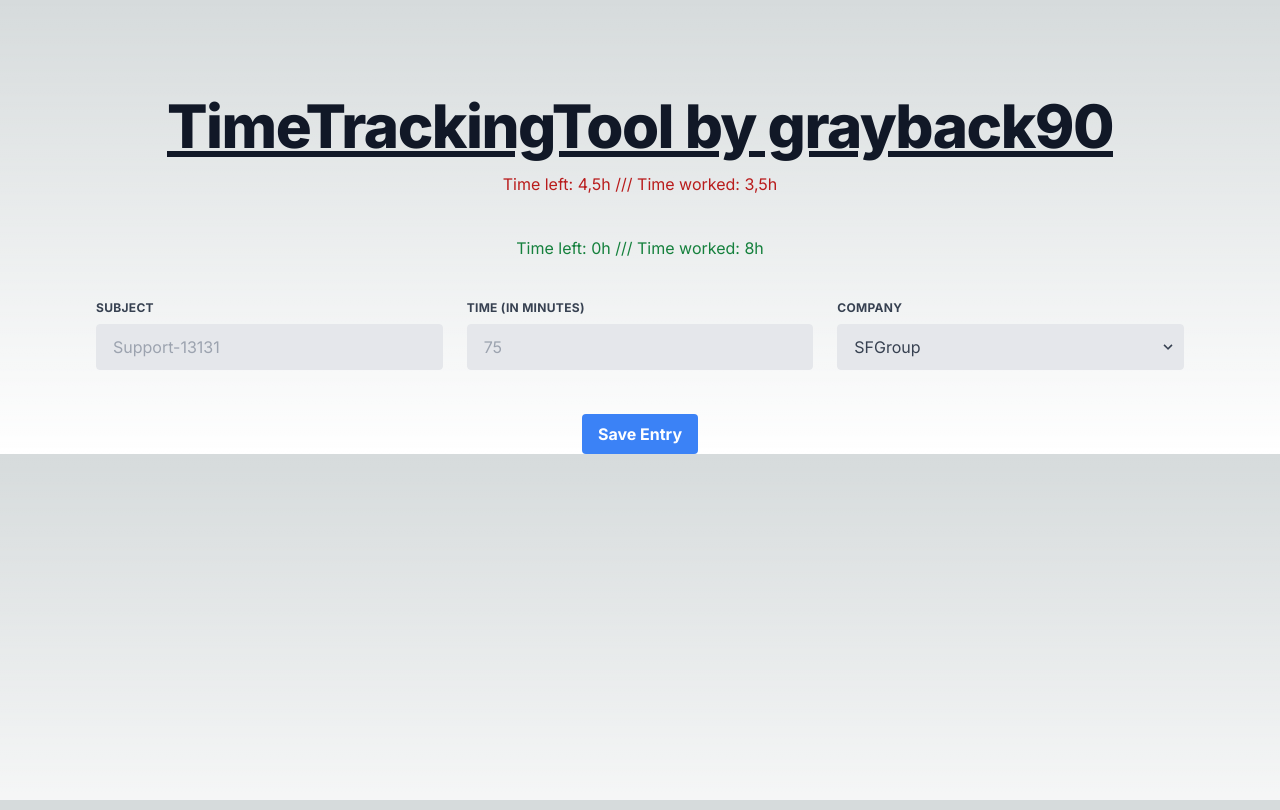
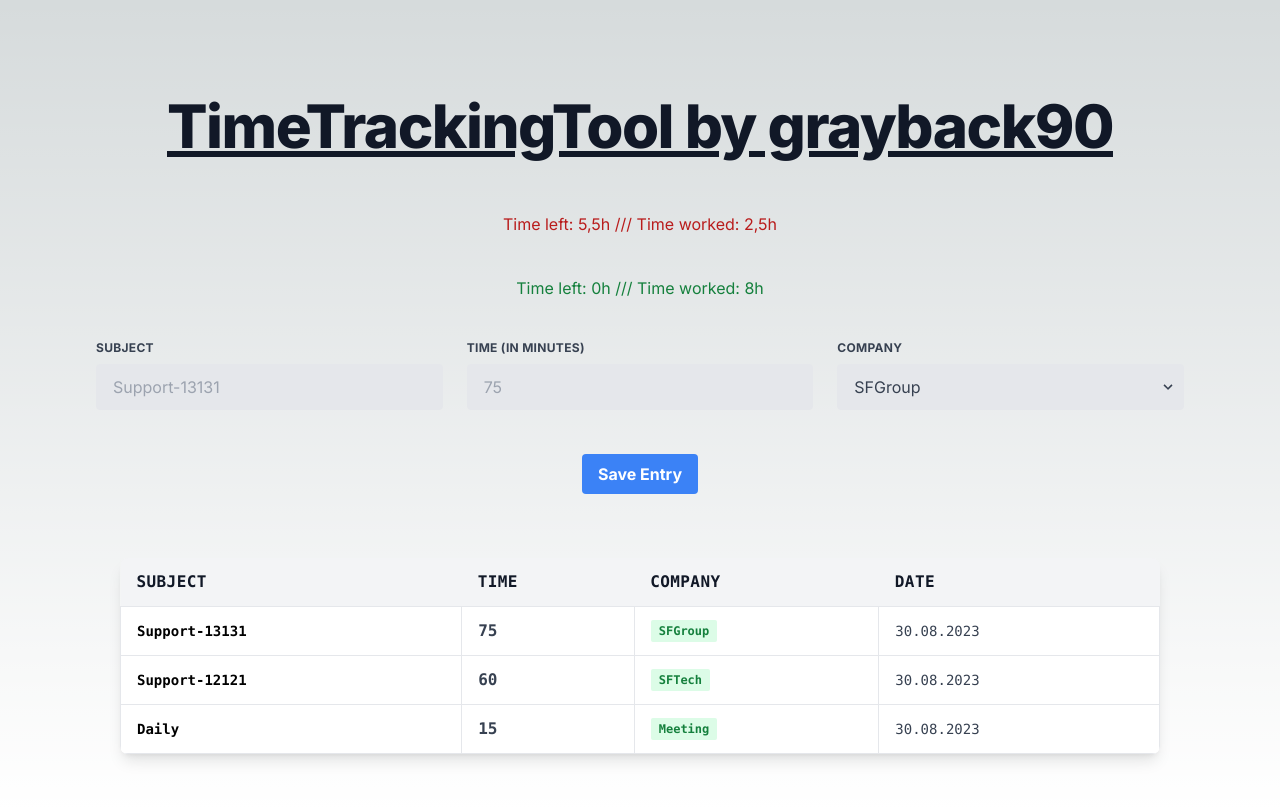
Before and after one commit to grayback90/timetrackingtool, a Next.js app: page / in a window 1280 px wide. Built offline with nearby package versions, Linux system fonts and the light colour scheme.

Commit message:
Insert table on page.js

```diff
--- a/src/app/page.js
+++ b/src/app/page.js
@@ -4,10 +4,10 @@ export default function Home() {
   return (
     <main className="flex min-h-min flex-col items-center justify-between pt-24 px-24">
       <header>
-        <h1 className="mb-20 underline underline-offset-3 mb-4 text-4xl font-extrabold leading-none tracking-tight text-gray-900 md:text-5xl lg:text-6xl dark:text-white">TimeTrackingTool by grayback90</h1>
+        <h1 className="underline underline-offset-3 mb-4 text-4xl font-extrabold leading-none tracking-tight text-gray-900 md:text-5xl lg:text-6xl dark:text-white">TimeTrackingTool by grayback90</h1>
       </header>
-      <div className="mb-10 flex flex-wrapped">
-        <p className="text-red-700 ">Time left: 4,5h /// Time worked: 3,5h</p>
+      <div className="mt-10 mb-10 flex flex-wrapped">
+        <p className="text-red-700 ">Time left: 5,5h /// Time worked: 2,5h</p>
       </div>
       <div className="mb-10 flex flex-wrapped">
         <p className="text-green-700 ">Time left: 0h /// Time worked: 8h</p>
@@ -15,19 +15,19 @@ export default function Home() {
       <form className="w-full max-w-full">
         <div className="flex flex-wrap -mx-3 mb-8">
           <div className="w-full md:w-1/3 px-3 mb-6 md:mb-0">
-            <label className="block uppercase tracking-wide text-gray-700 text-xs font-bold mb-2" for="grid-first-name">
+            <label className="block uppercase tracking-wide text-gray-700 text-xs font-bold mb-2">
               Subject
             </label>
             <input className="appearance-none block w-full bg-gray-200 text-gray-700 border border-gray-200 rounded py-3 px-4 mb-3 leading-tight focus:outline-none focus:bg-white" id="grid-first-name" type="text" placeholder="Support-13131"/>
           </div>
           <div className="w-full md:w-1/3 px-3">
-            <label className="block uppercase tracking-wide text-gray-700 text-xs font-bold mb-2" for="grid-last-name">
+            <label className="block uppercase tracking-wide text-gray-700 text-xs font-bold mb-2">
               Time (in minutes)
             </label>
             <input className="appearance-none block w-full bg-gray-200 text-gray-700 border border-gray-200 rounded py-3 px-4 leading-tight focus:outline-none focus:bg-white focus:border-gray-500" id="grid-last-name" type="text" placeholder="75"/>
           </div>
           <div class="w-full md:w-1/3 px-3 mb-6 md:mb-0">
-            <label class="block uppercase tracking-wide text-gray-700 text-xs font-bold mb-2" for="grid-state">
+            <label class="block uppercase tracking-wide text-gray-700 text-xs font-bold mb-2">
               Company
             </label>
             <div class="relative">
@@ -46,6 +46,66 @@ export default function Home() {
       <button class="bg-blue-500 hover:bg-blue-700 text-white font-bold py-2 px-4 pt-50 rounded">
         Save Entry
       </button>
+      <section class="mt-10 container mx-auto p-6 font-mono">
+        <div class="w-full mb-8 overflow-hidden rounded-lg shadow-lg">
+          <div class="w-full overflow-x-auto">
+            <table class="w-full">
+              <thead>
+                <tr class="text-md font-semibold tracking-wide text-left text-gray-900 bg-gray-100 uppercase border-b border-gray-600">
+                  <th class="px-4 py-3">Subject</th>
+                  <th class="px-4 py-3">Time</th>
+                  <th class="px-4 py-3">Company</th>
+                  <th class="px-4 py-3">Date</th>
+                </tr>
+              </thead>
+              <tbody class="bg-white">
+                <tr class="text-gray-700">
+                  <td class="px-4 py-3 border">
+                    <div class="flex items-center text-sm">
+                      <div>
+                        <p class="font-semibold text-black">Support-13131</p>
+                      </div>
+                    </div>
+                  </td>
+                  <td class="px-4 py-3 text-ms font-semibold border">75</td>
+                  <td class="px-4 py-3 text-xs border">
+                    <span class="px-2 py-1 font-semibold leading-tight text-green-700 bg-green-100 rounded-sm"> SFGroup </span>
+                  </td>
+                  <td class="px-4 py-3 text-sm border">30.08.2023</td>
+                </tr>
+                <tr class="text-gray-700">
+                  <td class="px-4 py-3 border">
+                    <div class="flex items-center text-sm">
+                      <div>
+                        <p class="font-semibold text-black">Support-12121</p>
+                      </div>
+                    </div>
+                  </td>
+                  <td class="px-4 py-3 text-ms font-semibold border">60</td>
+                  <td class="px-4 py-3 text-xs border">
+                    <span class="px-2 py-1 font-semibold leading-tight text-green-700 bg-green-100 rounded-sm"> SFTech </span>
+                  </td>
+                  <td class="px-4 py-3 text-sm border">30.08.2023</td>
+                </tr>
+                <tr class="text-gray-700">
+                  <td class="px-4 py-3 border">
+                    <div class="flex items-center text-sm">
+                      <div>
+                        <p class="font-semibold text-black">Daily</p>
+                      </div>
+                    </div>
+                  </td>
+                  <td class="px-4 py-3 text-ms font-semibold border">15</td>
+                  <td class="px-4 py-3 text-xs border">
+                    <span class="px-2 py-1 font-semibold leading-tight text-green-700 bg-green-100 rounded-sm"> Meeting </span>
+                  </td>
+                  <td class="px-4 py-3 text-sm border">30.08.2023</td>
+                </tr>
+              </tbody>
+            </table>
+          </div>
+        </div>
+      </section>
     </main>
   )
 }
```
